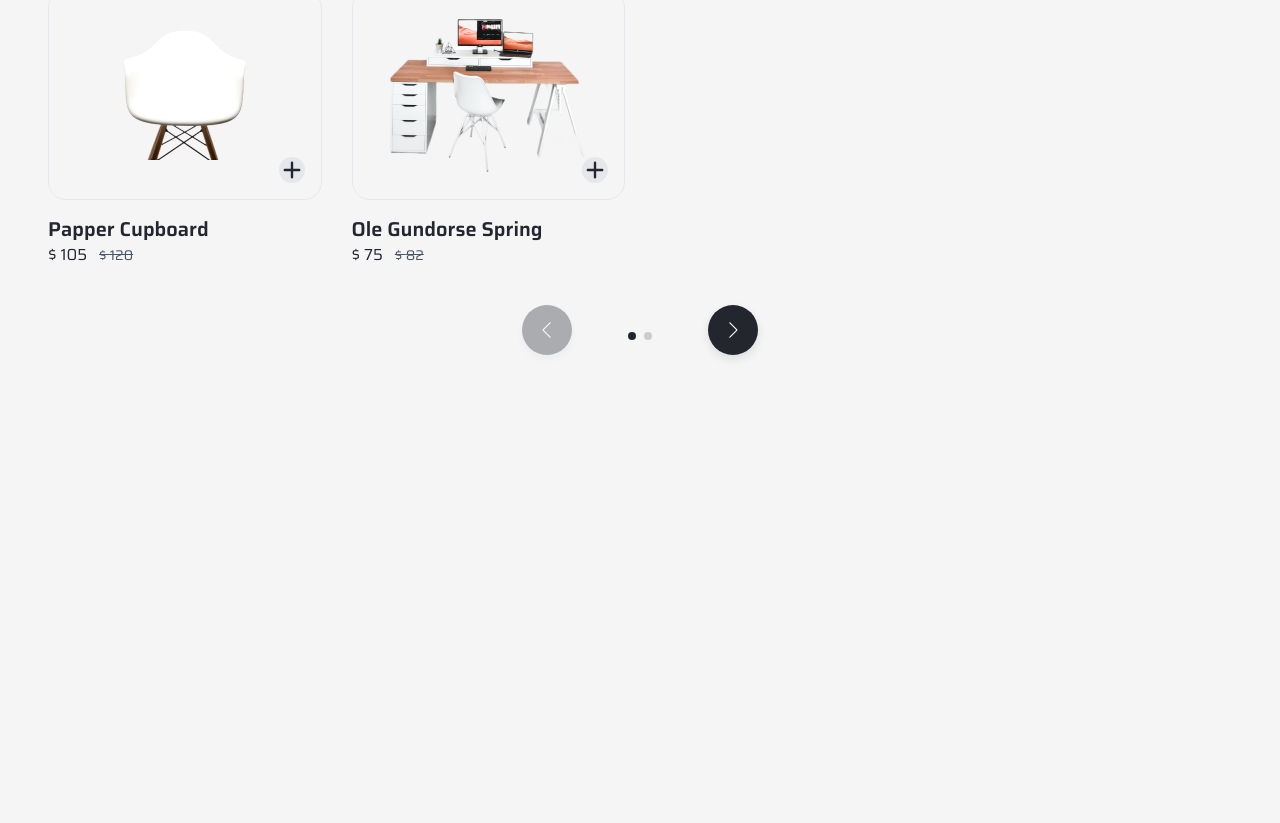
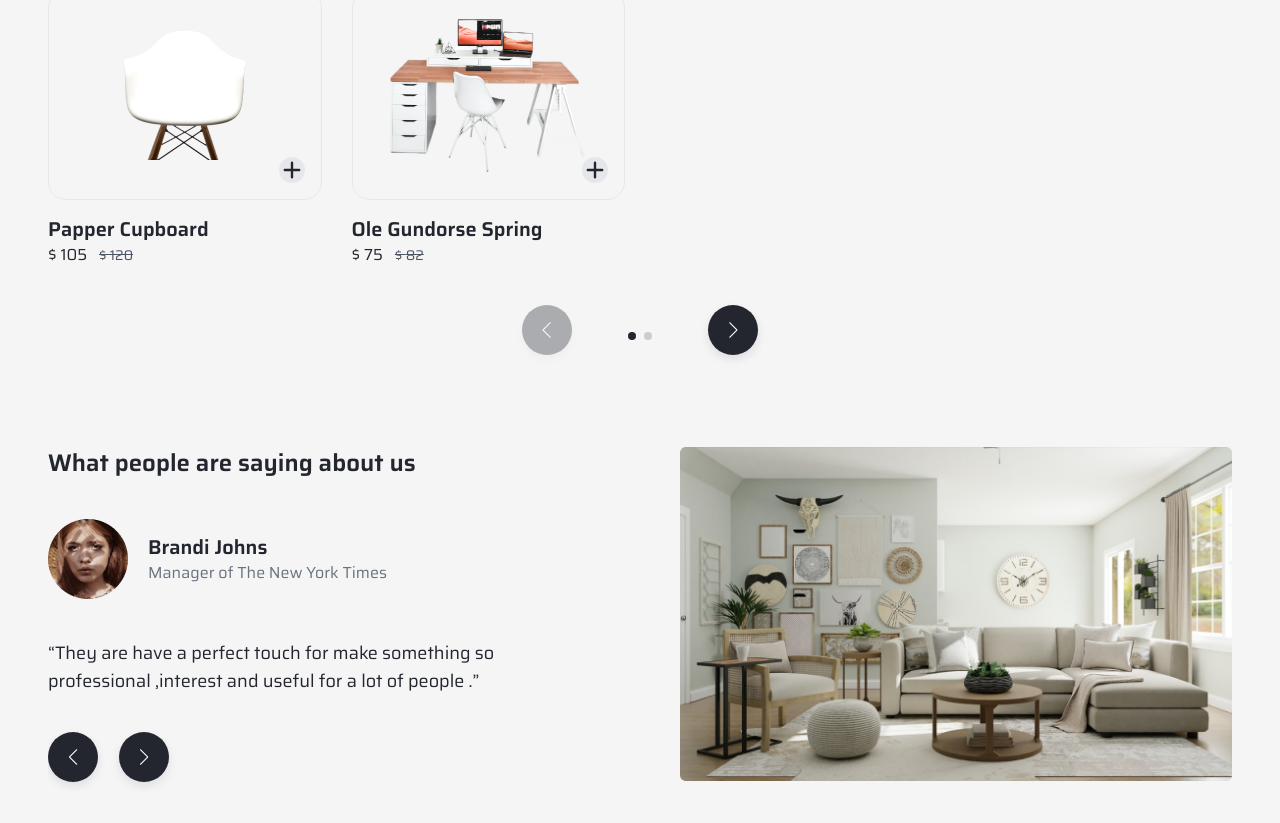
Before and after one commit to JLiman86/furniture-website, a React (Vite) app: page / in a window 1280 px wide. Shown: the part 3211-4034 px from the top of the page. Before the commit the page ends 3618 px from the top, so only its background shows below. Built offline with nearby package versions, Linux system fonts and the light colour scheme.

Commit message:
add Testimonials

```diff
--- a/src/App.tsx
+++ b/src/App.tsx
@@ -4,6 +4,7 @@ import Header from "./components/Header";
 import Hero from "./components/Hero";
 import NewItems from "./components/NewItems";
 import Products from "./components/Products";
+import Testimonial from "./components/Testimonial";
 
 function App() {
   return (
@@ -14,6 +15,7 @@ function App() {
       <NewItems/>
       <FeaturesSecond/>
       <Products/>
+      <Testimonial />
     </div>
   );
 }
--- a/src/components/ProductSlider.tsx
+++ b/src/components/ProductSlider.tsx
@@ -22,7 +22,7 @@ const ProductSlider = () => {
       {pages.map((page, idx) => {
         return (
           <SwiperSlide key={idx}>
-            <div className="grid grid-cols-2 gap-x-5 md:grid-cols-3 lg:grid-cols-4 lg:gap-[30px]">
+            <div className="grid grid-cols-2 gap-5 md:grid-cols-3 lg:grid-cols-4 lg:gap-[30px]">
               {page.productList.map((product, idx) => {
                 const { image, name, price, oldPrice } = product;
                 return (
--- /dev/null
+++ b/src/components/Testimonial.tsx
@@ -0,0 +1,23 @@
+import TestimonialSlider from "./TestimonialSlider";
+import { testimonial } from "../data";
+
+const Testimonial = () => {
+  const { image, title } = testimonial;
+  return (
+    <section className="text-primary">
+      <div className="container mx-auto py-10">
+        <div className="flex flex-col lg:flex-row lg:gap-10">
+          <div className="lg:max-w-[50%]">
+            <h2 className="text-2xl font-semibold mb-10">{title}</h2>
+            <TestimonialSlider />
+          </div>
+          <div className="order-1">
+            <img className="w-full" src={image.type} alt="" />
+          </div>
+        </div>
+      </div>
+    </section>
+  );
+};
+
+export default Testimonial;
--- /dev/null
+++ b/src/components/TestimonialSlider.tsx
@@ -0,0 +1,40 @@
+import { Swiper, SwiperSlide } from "swiper/react";
+
+import "swiper/css";
+import "swiper/css/navigation";
+
+import "../slider.css";
+import { Autoplay, Navigation } from "swiper/modules";
+
+import { testimonial } from "../data";
+
+const TestimonialSlider = () => {
+  return (
+    <Swiper
+      autoplay={true}
+      className="testimonialSlider"
+      navigation={true}
+      modules={[Navigation, Autoplay]}
+    >
+      {testimonial.persons.map((person, idx) => {
+        const { avatar, name, occupation, message } = person;
+        return (
+          <SwiperSlide key={idx}>
+            <div className="flex flex-col">
+              <div className="gap-x-5 mb-10 flex items-center">
+                <img src={avatar.type} alt="" />
+                <div>
+                  <div className="text-xl font-semibold">{name}</div>
+                  <div className="text-gray-500">{occupation}</div>
+                </div>
+              </div>
+              <div className="text-lg max-w-[550px]">{message}</div>
+            </div>
+          </SwiperSlide>
+        );
+      })}
+    </Swiper>
+  );
+};
+
+export default TestimonialSlider;
--- a/src/slider.css
+++ b/src/slider.css
@@ -1,4 +1,4 @@
-.productSlider {
+.productSlider,.testimonialSlider {
   padding-bottom: 100px;
 }
 
```
